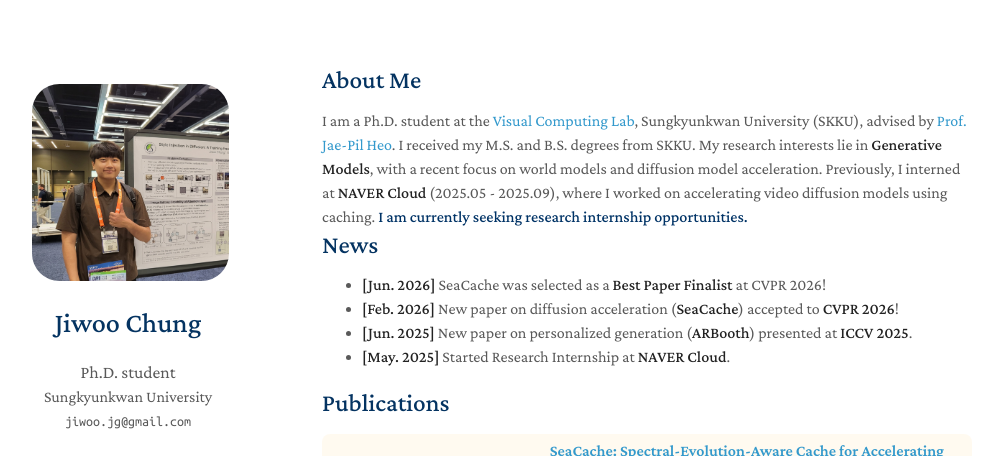
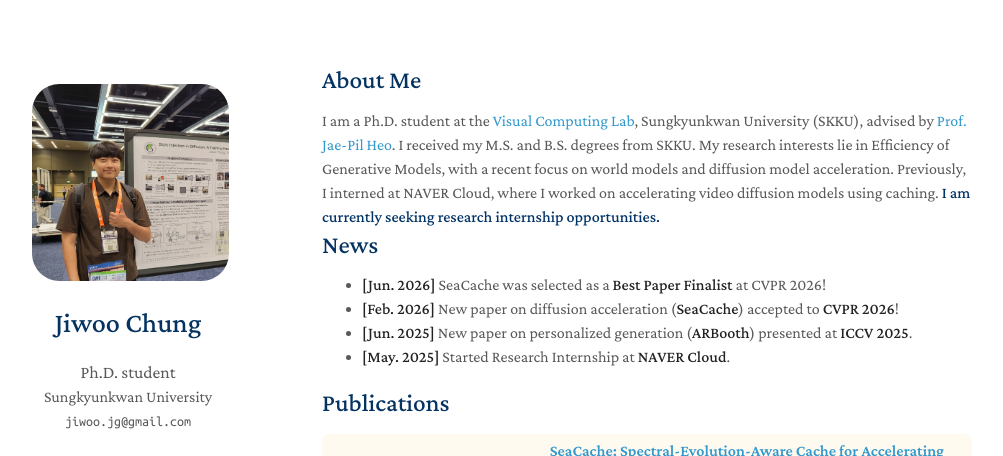
Before and after one commit to jiwoogit/jiwoogit.github.io, a Jekyll site: the page built from index.md, in a window 1280 px wide and 900 px high, cut to the strip 0-456 px from the top of the window. Shown: the whole strip, without its empty margins (148-1151 px from the left). Built offline with Jekyll 4.4.1, drawn with Linux system fonts in a browser that asks for light colours; nearby versions of some CDN libraries; a style sheet for code colours, icons or effects is not loaded; our own code applies the rules of GitHub Pages for plain Markdown files.

Commit message:
Update index.md

```diff
--- a/index.md
+++ b/index.md
@@ -6,7 +6,7 @@ layout: homepage
 
 <div class="about" markdown="1">
 
-I am a Ph.D. student at the [Visual Computing Lab](https://sites.google.com/site/vclabskku), Sungkyunkwan University (SKKU), advised by [Prof. Jae-Pil Heo](https://sites.google.com/site/jaepilheo). I received my M.S. and B.S. degrees from SKKU. My research interests lie in **Generative Models**, with a recent focus on world models and diffusion model acceleration. Previously, I interned at **NAVER Cloud** (2025.05 - 2025.09), where I worked on accelerating video diffusion models using caching. <strong style="color: #003366;">I am currently seeking research internship opportunities.</strong>
+I am a Ph.D. student at the [Visual Computing Lab](https://sites.google.com/site/vclabskku), Sungkyunkwan University (SKKU), advised by [Prof. Jae-Pil Heo](https://sites.google.com/site/jaepilheo). I received my M.S. and B.S. degrees from SKKU. My research interests lie in Efficiency of Generative Models, with a recent focus on world models and diffusion model acceleration. Previously, I interned at NAVER Cloud, where I worked on accelerating video diffusion models using caching. <strong style="color: #003366;">I am currently seeking research internship opportunities.</strong>
 </div>
 
 <!-- I am a Ph.D. student at [Visual Computing Lab](https://sites.google.com/site/vclabskku) advised by [Prof. Jae-Pil Heo](https://sites.google.com/site/jaepilheo).
```
